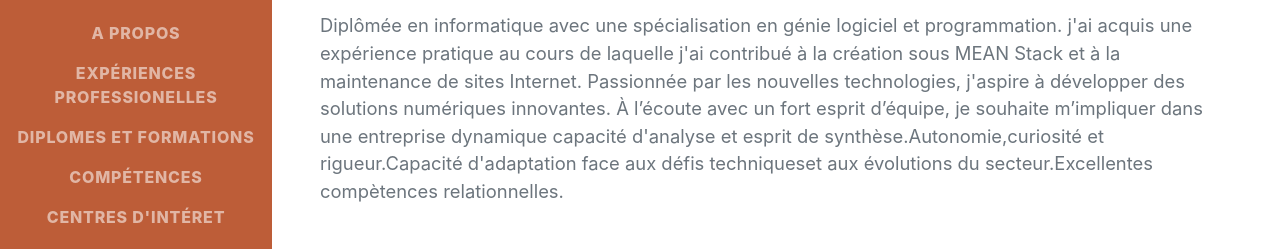
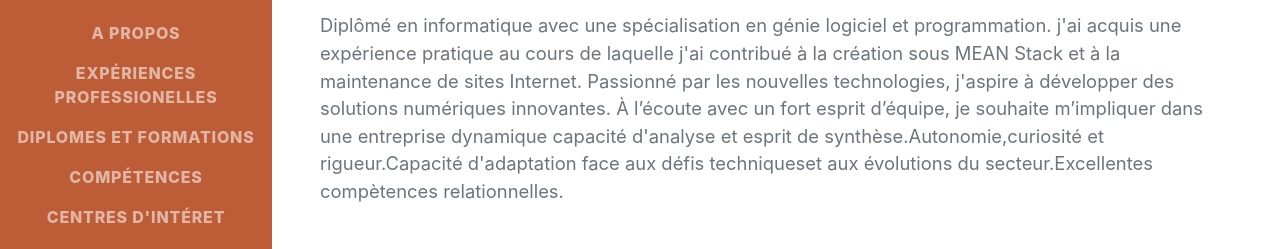
Before and after one commit to sekhedi/CV, a plain HTML site: page index.html in a window 1280 px wide. Shown: the part 347-596 px from the top of the page. Drawn offline with nearby package versions, Linux system fonts and the light colour scheme; a web font is replaced by a local one.

Commit message:
Update index.html

```diff
--- a/index.html
+++ b/index.html
@@ -47,10 +47,10 @@
                         TY AMEL 2 LOGG 99 FOUCHANA 2082 TUNISIE· +21697960165·
                         <a href="mailto:name@email.com">sekhedi@yahoo.fr</a>
                     </div>
-                    <p class="lead mb-5">Diplômée en informatique avec une spécialisation en génie logiciel et programmation.
+                    <p class="lead mb-5">Diplômé en informatique avec une spécialisation en génie logiciel et programmation.
                         j'ai acquis une expérience pratique au cours de laquelle j'ai contribué à la création sous
                         MEAN Stack et à la maintenance de sites Internet.
-                        Passionnée par les nouvelles technologies, j'aspire à développer des solutions numériques innovantes.
+                        Passionné par les nouvelles technologies, j'aspire à développer des solutions numériques innovantes.
                         À l’écoute avec un fort esprit d’équipe, je souhaite m’impliquer dans une entreprise dynamique
                         capacité d'analyse et esprit de synthèse.Autonomie,curiosité et rigueur.Capacité d'adaptation face aux défis techniqueset aux évolutions du secteur.Excellentes compètences relationnelles.</p>
                     <div class="social-icons">
```
